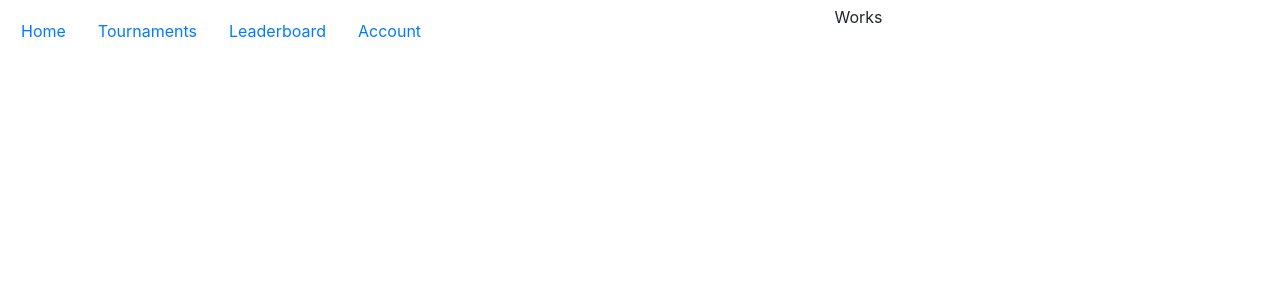
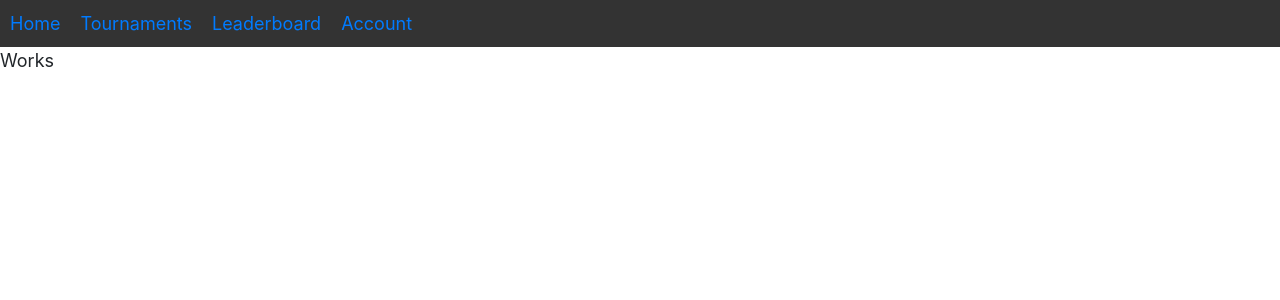
Before and after one commit to Dominik7797/Tournament-Manager, a React (Create React App) app in the folder Tournament Manager/ClientApp/: page / in a window 1280 px wide. Shown: the top 300 px of the page. Built offline with nearby package versions, Linux system fonts and the light colour scheme.

Commit message:
added sticky navbar with design

```diff
--- a/Tournament Manager/ClientApp/src/App.js
+++ b/Tournament Manager/ClientApp/src/App.js
@@ -16,16 +16,16 @@ function App() {
         <Router>
                 <nav>
                     <ul>
-                        <li className="NavElement">
+                        <li>
                             <Link to="/" className="NavElementLink">Home</Link>
                         </li>
-                        <li className="NavElement">
+                        <li>
                             <Link to="/tournaments" className="NavElementLink">Tournaments</Link>
                         </li>
-                        <li className="NavElement">
+                        <li>
                             <Link to="/leaderboard" className="NavElementLink">Leaderboard</Link>
                         </li>
-                        <li className="NavElement">
+                        <li>
                             <Link to="/account" className="NavElementLink">Account</Link>
                         </li>
                     </ul>
--- a/Tournament Manager/ClientApp/src/components/Home.js
+++ b/Tournament Manager/ClientApp/src/components/Home.js
@@ -2,7 +2,9 @@ import React from 'react';
 
 function Home(){
     return (
-        <div>Works</div>
+        <div>
+            Works
+        </div>
     );
 }
 
--- a/Tournament Manager/ClientApp/src/css/NavBar.css
+++ b/Tournament Manager/ClientApp/src/css/NavBar.css
@@ -1,26 +1,34 @@
-.NavElement {
-    float: left;
-    display: block;
-    color: white;
-    text-align: center;
-    padding: 14px 16px;
-    text-decoration: none;
+body {
+    font-size: 18px;
 }
 
-.App {
-    text-align: center;
-}
-
-.App-link {
-    color: #61dafb;
+nav {
+    position: -webkit-sticky; /* Safari */
+    position: sticky;
+    top: 0;
 }
 
 ul {
     list-style-type: none;
-    padding: 0;
-    margin: 5px;
+    margin: 0px;
+    padding: 0px;
+    overflow: hidden;
+    background-color: #333;
 }
 
-.App-header {
-    background-color: #2196f3;
+li {
+    float: left;
+    margin: 10px;
 }
+
+    li link {
+        display: block;
+        color: white;
+        text-align: center;
+        padding: 14px 16px;
+        text-decoration: none;
+    }
+
+        li link:hover {
+            background-color: #111;
+        }
```
